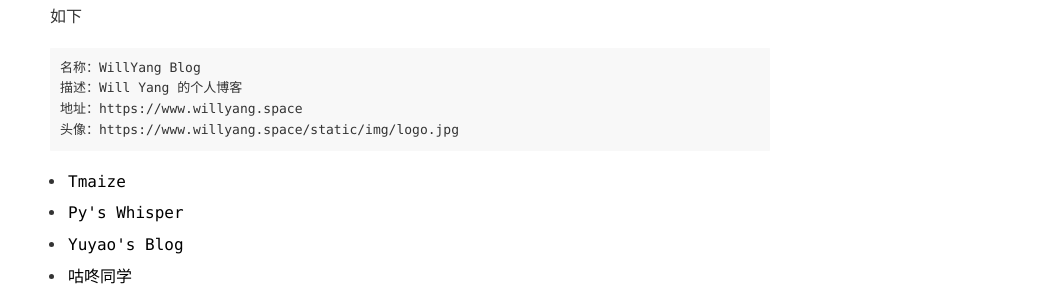
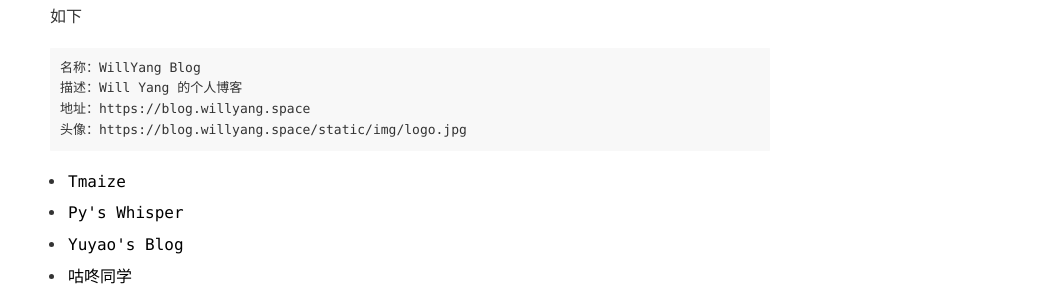
Before and after one commit to zongzaimang/blog.willyang, a Jekyll site: the page built from pages/links.md, in a window 1280 px wide. Shown: the part 198-491 px from the top of the page, without its empty margins (230-1280 px from the left). Built offline with Jekyll 4.4.1, drawn with Linux system fonts in a browser that asks for light colours; part of the change alters nothing that is shown.

```diff
--- a/_config.yml
+++ b/_config.yml
@@ -20,7 +20,7 @@ exclude: ['CNAME', 'README.md', 'LICENSE', '_site', 'dist', 'Gemfile', 'Gemfile.
 
 # 域名配置
 # baseurl配置,如果网站部署在根目录下的其他目录中，请设置为 /目录名
-domainUrl: 'https://www.willyang.space'
+domainUrl: 'https://blog.willyang.space'
 baseurl: ''
 
 # 吐个槽地址，会在chat页面中重定向到该地址
```
Also changed, not shown: .github/workflows/pages.yml (added), .obsidian/workspace.json (deleted), README.md, 1 other file.
